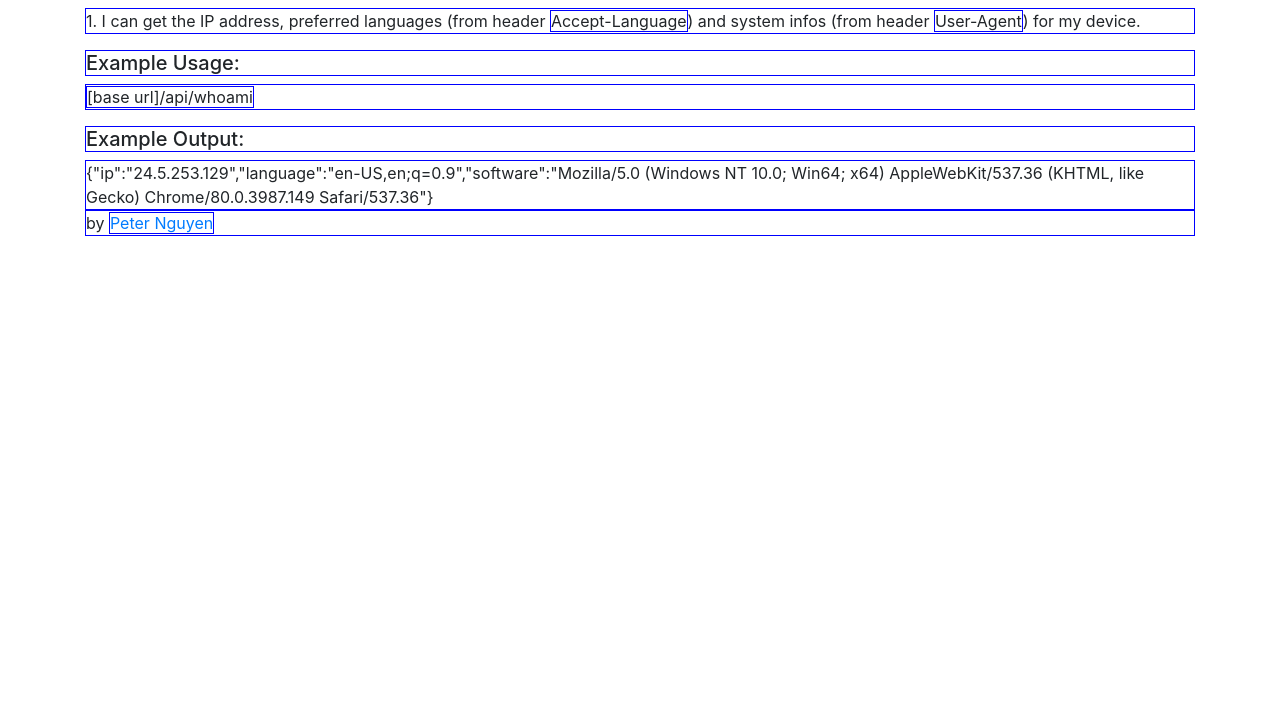
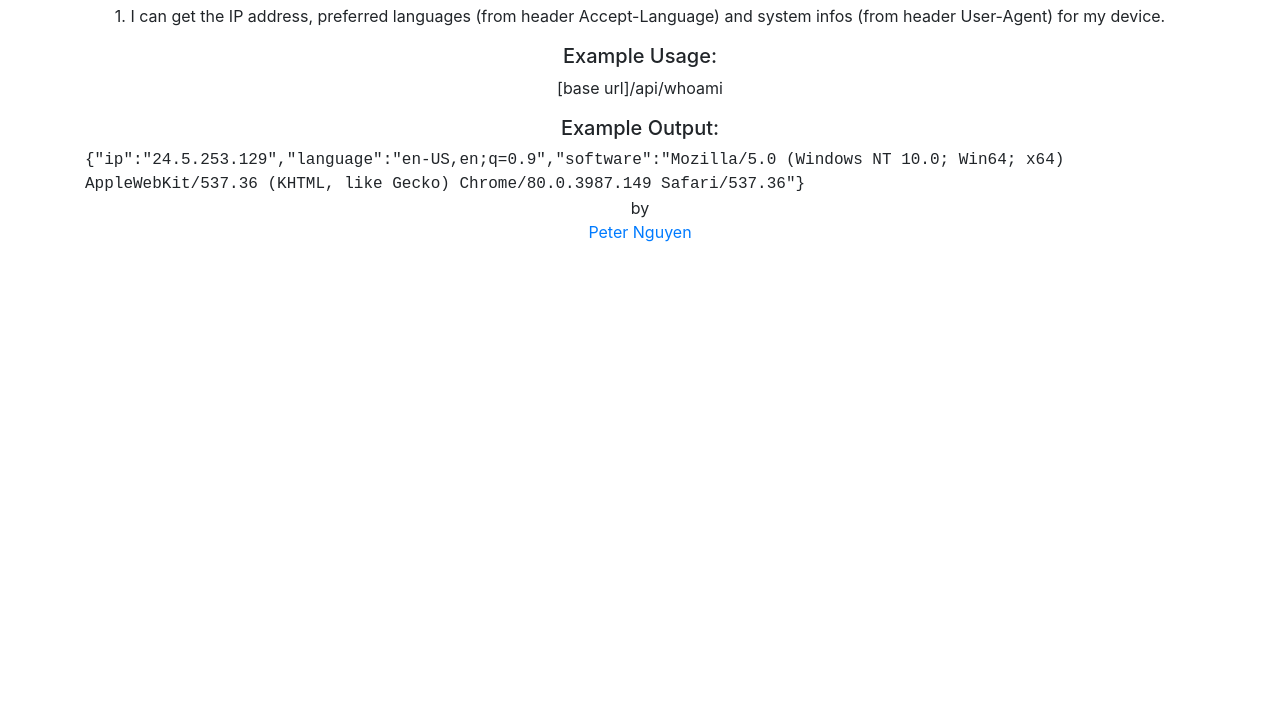
Before and after one commit to petercrackthecode/FCC_RequestHeaderParserMicroservice, a website: page static/index.html in a window 1280 px wide. Shown: the part 74-800 px from the top of the page. Drawn offline with nearby package versions, Linux system fonts and the light colour scheme; files that its build step writes are made by us from their sources.

Commit message:
updated.

```diff
--- a/server.js
+++ b/server.js
@@ -10,7 +10,7 @@ const https = require("https");
 let cors = require("cors");
 app.use(cors({ optionSuccessStatus: 200 })); // some legacy browsers choke on 204
 
-app.use(express.static(path.join(__dirname, "/static")));
+app.use(express.static(path.join(__dirname, "/static/style")));
 
 app.get("/", (req, res) => {
   res.sendFile(__dirname + "/static/index.html");
--- a/static/index.html
+++ b/static/index.html
@@ -2,15 +2,14 @@
 <html>
     <head>
         <title>Request Header Parser</title>
-        <link href="style/main.css" rel='stylesheet' type='text/css'>
+        <link href="main.css" rel='stylesheet' type='text/css'>
         <link href="https://stackpath.bootstrapcdn.com/bootstrap/4.4.1/css/bootstrap.min.css" rel="stylesheet" integrity="sha384-Vkoo8x4CGsO3+Hhxv8T/Q5PaXtkKtu6ug5TOeNV6gBiFeWPGFN9MuhOf23Q9Ifjh" crossorigin="anonymous">
     </head>
     <body>
         <div class='container d-flex flex-column justify-content-center'>
             <h2>API Project: Request Header Parser Microservice</h2>
             <h5>User Story</h5>
-            <p>1. I can get the IP address, preferred languages (from header <span>Accept-Language</span>) and
-                system infos (from header <span>User-Agent</span>) for my device.</p>
+            <p>1. I can get the IP address, preferred languages (from header Accept-Language) and system infos (from header User-Agent) for my device.</p>
             <h5>Example Usage:</h5>
             <p><a>[base url]/api/whoami</a></p>
             <h5>Example Output:</h5>
--- a/static/style/main.css
+++ b/static/style/main.css
@@ -2,6 +2,11 @@ body {
     color: green;
 }
 
-.container * {
-    border: 1px solid blue;
+.container > * {
+    display: grid;
+    place-items: center;
 }
+
+span {
+    font-family: 'Courier New', Courier, monospace;
+}
```
